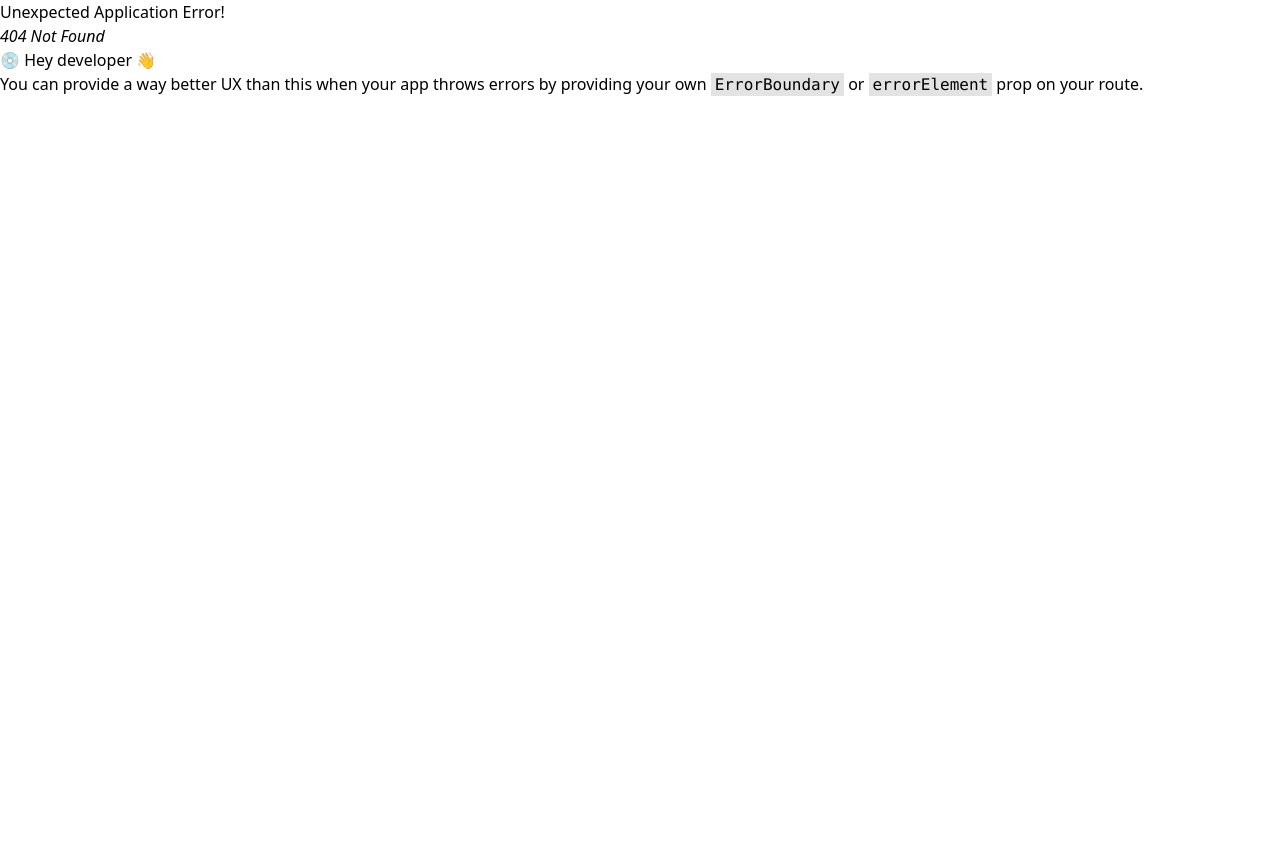
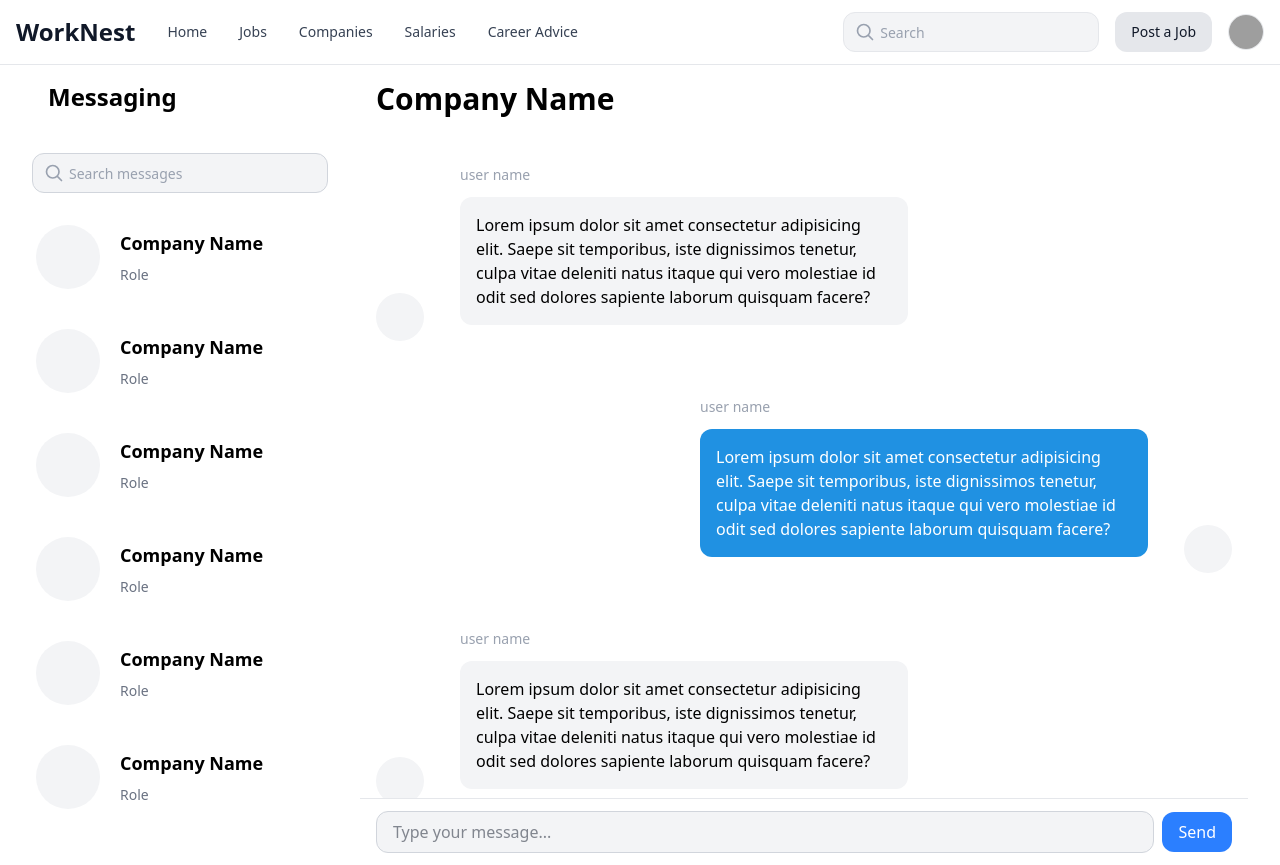
Before and after one commit to kavinduhasakelum/Job-listing-website, a React (Vite) app in the folder Frontend/: page /chat in a window 1280 px wide. Before the commit this address had no page. Before the commit the page ends 800 px from the top, so only its background shows below. Built offline with nearby package versions, Linux system fonts and the light colour scheme; grey boxes are pictures that could not be loaded.

Commit message:
Added user chat page

```diff
--- /dev/null
+++ b/Frontend/src/components/ChatContactCard.jsx
@@ -0,0 +1,15 @@
+import React from "react";
+
+function ChatContactCard() {
+  return (
+    <div className="flex flex-wrap gap-5 items-center px-1 py-2 rounded-xl hover:bg-gray-200">
+      <div className="w-[4rem] h-[4rem] bg-gray-100 rounded-full"></div>
+      <div className="flex flex-col gap-2">
+        <h2 className="text-lg font-semibold">Company Name</h2>
+        <p className="text-sm text-gray-500">Role</p>
+      </div>
+    </div>
+  );
+}
+
+export default ChatContactCard;
--- /dev/null
+++ b/Frontend/src/components/ChatTextBox.jsx
@@ -0,0 +1,29 @@
+
+import React from "react";
+
+function ChatTextBox({ user = false }) {
+  return (
+    <div
+      className={`flex ${
+        user ? "flex-row-reverse" : ""
+      } gap-4 justify-start items-end p-4`}
+    >
+      <div className="w-[3rem] h-[3rem] bg-gray-100 rounded-full"></div>
+      <div className="flex flex-col gap-3 px-5 py-4">
+        <p className="text-sm font-light text-gray-400">user name</p>
+        <div
+          className={`max-w-md ${
+            user ? "bg-[#2091e2] text-white" : "bg-gray-100 text-black"
+          } p-4 rounded-xl`}
+        >
+          Lorem ipsum dolor sit amet consectetur adipisicing elit. Saepe sit
+          temporibus, iste dignissimos tenetur, culpa vitae deleniti natus
+          itaque qui vero molestiae id odit sed dolores sapiente laborum
+          quisquam facere?
+        </div>
+      </div>
+    </div>
+  );
+}
+
+export default ChatTextBox;
--- /dev/null
+++ b/Frontend/src/components/SearchInput.jsx
@@ -0,0 +1,38 @@
+import React from "react";
+function SearchInput() {
+  return (
+    <form className="max-w-sm w-full">
+      <label htmlFor="simple-search" className="sr-only">
+        Search
+      </label>
+      <div className="relative w-full">
+        <span className="pointer-events-none absolute inset-y-0 left-3 flex items-center text-gray-400">
+          <svg
+            className="w-5 h-5"
+            aria-hidden="true"
+            xmlns="http://www.w3.org/2000/svg"
+            fill="none"
+            viewBox="0 0 24 24"
+            stroke="currentColor"
+          >
+            <path
+              strokeWidth="2"
+              strokeLinecap="round"
+              strokeLinejoin="round"
+              d="M21 21l-4.35-4.35M10.5 18a7.5 7.5 0 1 1 0-15 7.5 7.5 0 0 1 0 15z"
+            />
+          </svg>
+        </span>
+        <input
+          type="text"
+          id="simple-search"
+          className="h-10 w-full rounded-xl bg-gray-100 border border-gray-300 pl-9 pr-3 text-sm text-gray-900 placeholder:text-gray-400 focus:outline-none focus:ring-2 focus:ring-blue-500"
+          placeholder="Search messages"
+          required
+        />
+      </div>
+    </form>
+  );
+}
+
+export default SearchInput;
--- /dev/null
+++ b/Frontend/src/pages/Chat.jsx
@@ -0,0 +1,47 @@
+import React from "react";
+import SearchInput from "../components/SearchInput";
+import ChatContactCard from "../components/ChatContactCard";
+import ChatTextBox from "../components/ChatTextBox";
+
+function ChatPage() {
+  return (
+    <div className="min-h-screen overflow-hidden">
+      <div className="flex gap-8 w-full">
+        <div className="flex flex-col justify-start basis-1/4 overflow-auto gap-6">
+          <h1 className="text-2xl font-bold p-4">Messaging</h1>
+          <SearchInput />
+          <ChatContactCard />
+          <ChatContactCard />
+          <ChatContactCard />
+          <ChatContactCard />
+          <ChatContactCard />
+          <ChatContactCard />
+        </div>
+        <div className="flex flex-col basis-3/4 relative h-screen">
+          <h1 className="text-3xl font-bold p-4">Company Name</h1>
+          <div className="flex flex-col gap-2 pb-20 overflow-y-auto">
+            <ChatTextBox />
+            <ChatTextBox user={true} />
+            <ChatTextBox />
+            <ChatTextBox user={true} />
+          </div>
+          <div className="absolute bottom-0 left-0 w-full px-4 py-3 bg-white border-t border-gray-200 flex items-center gap-2">
+            <input
+              type="text"
+              placeholder="Type your message..."
+              className="flex-1 rounded-xl border border-gray-300 bg-gray-100 text-gray-900 px-4 py-2 focus:outline-none focus:ring-2 focus:ring-blue-500"
+            />
+            <button
+              type="button"
+              className="bg-blue-500 text-white rounded-xl px-4 py-2 font-medium hover:bg-blue-600"
+            >
+              Send
+            </button>
+          </div>
+        </div>
+      </div>
+    </div>
+  );
+}
+
+export default ChatPage;
```
Also changed, not shown: Frontend/src/App.jsx (+12 -7 lines), Frontend/src/components/JobDetail.jsx (+16 -7 lines).
